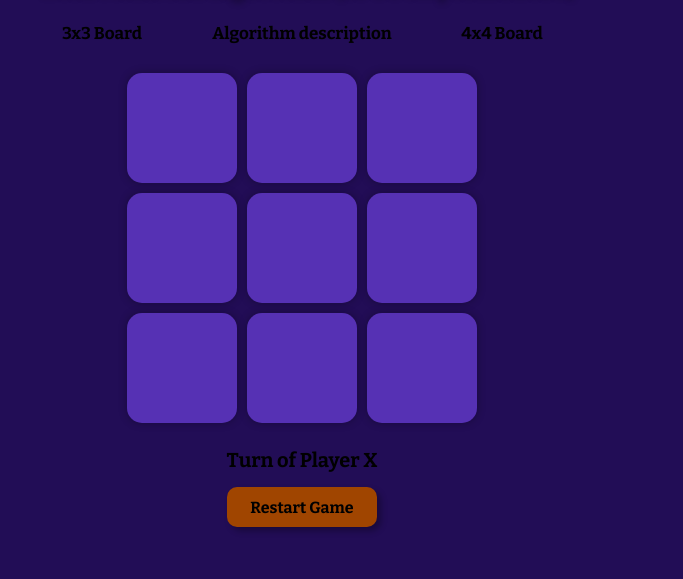
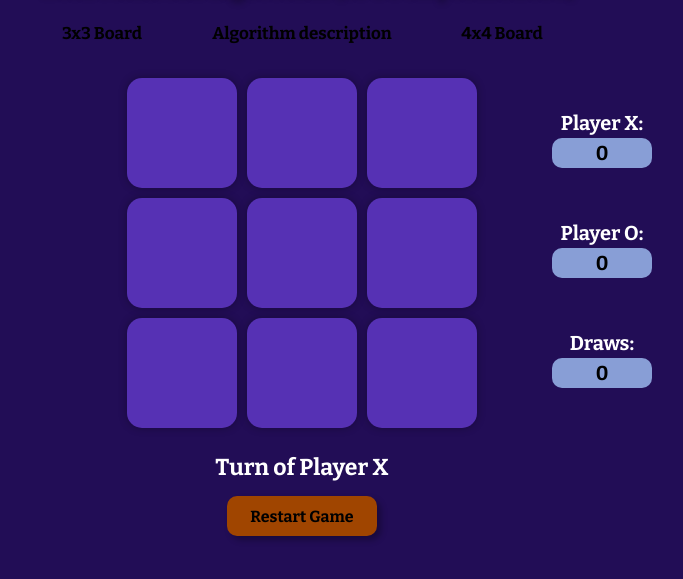
Before and after one commit to Micoolo/web-tic-tac-toe, a plain HTML site: page game.html in a window 1280 px wide. Shown: the part 137-716 px from the top of the page, without its empty margins (338-1021 px from the left). Drawn offline with nearby package versions, Linux system fonts and the light colour scheme.

Commit message:
added game score layout

```diff
--- a/game.css
+++ b/game.css
@@ -7,6 +7,10 @@ body {
     margin: 0;
     font-family: "Bitter", serif;
     font-weight: 300;
+}
+
+div {
+    /* border: 1px solid white; */
 }
 
 .logo {
@@ -82,6 +86,56 @@ header a {
 }
 
 .container {
+    display: flex;
+    position: relative;
+    margin-top: 5px;
+    width: 100vw;
+    height: 490px;
+    justify-content: center;
+    align-items: center;
+
+}
+
+.scoreContainer {
+    position: absolute;
+    top: 0;
+    left: 50%;
+    transform: translateX(200px);
+    width: 200px;
+    height: 490px;
+    display: flex;
+    flex-direction: column;
+    align-items: center;
+}
+
+.scoreText {
+    width: 100px;
+    height: 30px;
+    color: white;
+    display: flex;
+    align-items: center;
+    justify-content: center;
+    font-size: 20px;
+    font-weight: 700;
+    margin-top: 50px;
+}
+
+.score {
+    width: 100px;
+    height: 30px;
+    align-items: center;
+    justify-content: center;
+    font-size: 20px;
+    font-weight: 700;
+    background-color: rgb(136, 158, 214);
+    border-radius: 10px;
+    display: flex;
+    align-items: center;
+    justify-content: center;
+}
+
+.gameContainer {
+    position: relative;
     width: 400px;
     height: 490px;
     display: flex;
@@ -103,10 +157,11 @@ header a {
 
 .status {
     text-align: center;
-    font-size: 20px;
+    font-size: 23px;
     font-weight: 700;
     padding: 5px;
     margin-top: 10px;
+    color: white;
 }
 
 .field {
--- a/game.html
+++ b/game.html
@@ -28,6 +28,7 @@
         </div>
     </div>
     <div class="container">
+        <div class="gameContainer">
             <div class="board" id="gameBoard">
                 <div class="field" data-index="0"></div>
                 <div class="field" data-index="1"></div>
@@ -41,8 +42,15 @@
             </div>
             <div class="status" id="status">Turn of Player X</div>
             <button id="restart" onclick="restartGame()">Restart Game</button>
-
-
+        </div>
+        <div class="scoreContainer">
+            <div class="scoreText">Player X:</div>
+            <div class="score" id="playerX">0</div>
+            <div class="scoreText">Player O:</div>
+            <div class="score" id="playerO">0</div>
+            <div class="scoreText">Draws:</div>
+            <div class="score" id="Draws">0</div>
+        </div>
     </div>
 </body>
 </html>
```
Lines whose indentation alone changed are shown as unchanged.
